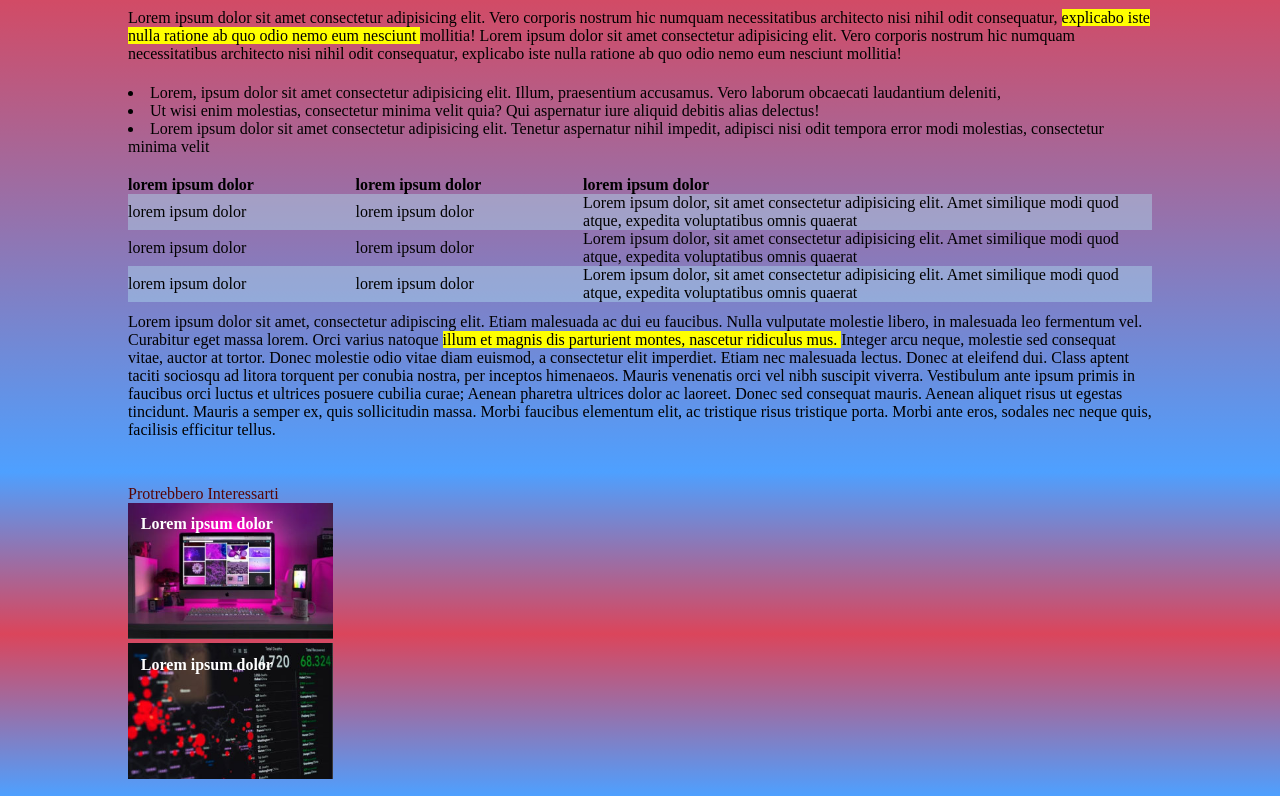
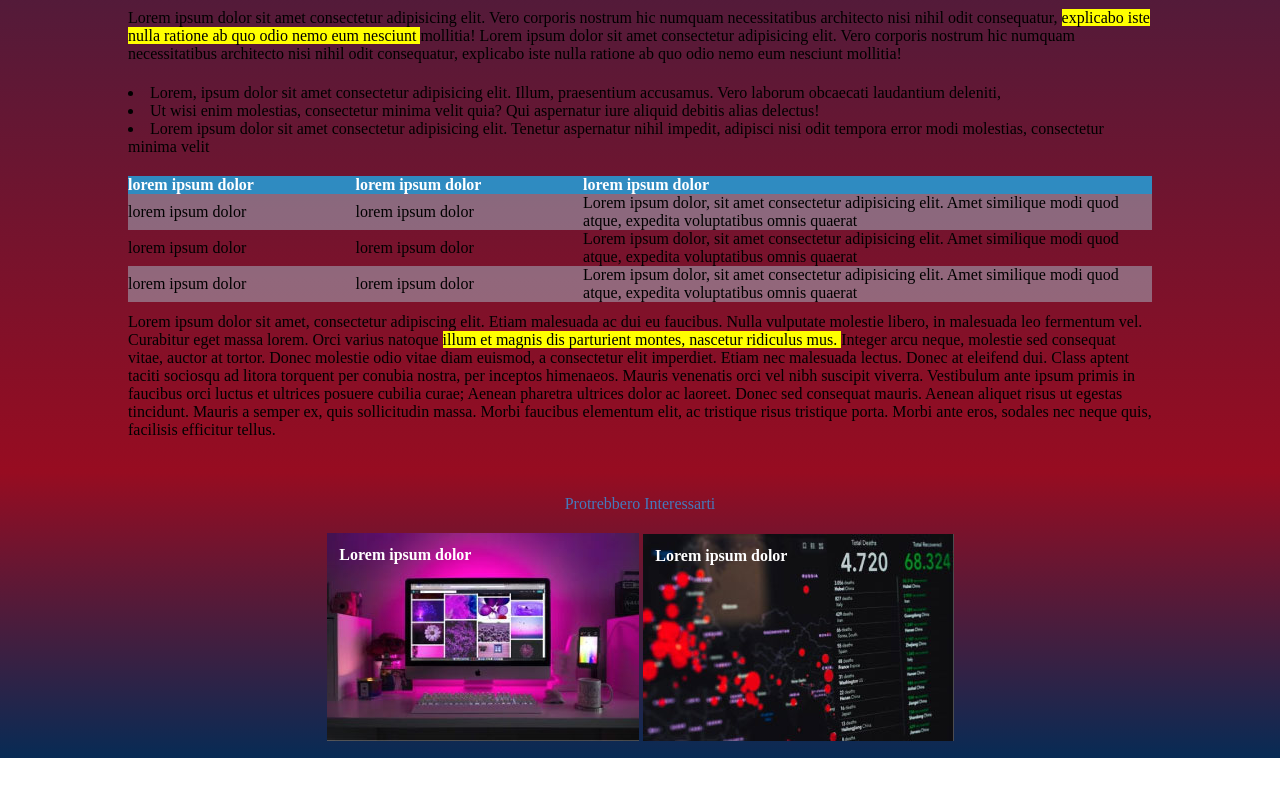
Before and after one commit to ManueldG/html-css-booleaner, a website: page index.html in a window 1280 px wide. Shown: the part 637-1433 px from the top of the page. After the commit the page ends 1395 px from the top, so only its background shows below. Drawn offline with Linux system fonts and the light colour scheme.

Commit message:
tema scuro

```diff
--- a/css/reverseT.css
+++ b/css/reverseT.css
@@ -8,7 +8,7 @@ header {
   height: 100px;
   background-size: 30%;
   background-color: #072b55;
-  background-image: url("https://via.placeholder.com/700x350.png?text=PlaceHolders");
+  background-image: url("http://via.placeholder.com/700x350/072b55/000000/?text=PlaceHolder");
   background-attachment: fixed;
 }
 
@@ -32,10 +32,20 @@ h5.trafiletto {
 
 main,
 footer {
-  background-image: linear-gradient(#4ea0ff, #db455b, #4ea0ff);
   margin: auto;
   padding: 1% 10%;
 }
+
+main {
+  background-image: linear-gradient(#072b55, #970c21);
+  }
+
+  footer {
+  background-image: linear-gradient( #970c21, #072b55);
+
+}
+
+
 
 header img {
   position: relative;
@@ -85,8 +95,8 @@ p {
 }
 
 thead {
-  background-color: rgba(32, 169, 229, 0.8)
-  color: white;
+  background-color: rgba(32, 169, 229, 0.8);
+  color:white;
 }
 
 tr.evidenziato {
@@ -96,14 +106,23 @@ tr.evidenziato {
 
 /*#####FOOTER######*/
 footer {
-  color:     #550505;
+  color:     #4679bb;
   position: relative;
+  text-align: center;
 }
+
+footer p{
+  display: block;
+}
+
 .watermark {
+  display: inline-block;
+  content: ''; /*mi dava warning perchè usavo una regola vuota*/
 }
 
 .watermark img {
-  width: 20%;
+  display: inline-block;
+  width: 100%;
 }
 .watermark div {
   font-weight: 600;
--- a/index.html
+++ b/index.html
@@ -5,7 +5,8 @@
     <meta name="viewport" content="width=device-width, initial-scale=1.0" />
     <meta http-equiv="X-UA-Compatible" content="ie=edge" />
     <!--<link rel="stylesheet" href="./css/style.css" />-->
-    <link rel="stylesheet" href="./css/style2.css" />
+    <!--<link rel="stylesheet" href="./css/style2.css" />-->
+    <link rel="stylesheet" href="./css/reverseT.css">
 
     <link rel="shortcut icon" href="img/favicon.ico" type="image/x-icon" />
     <title>/html-css-booleaner</title>
@@ -126,7 +127,7 @@
       </p>
     </main>
     <footer>
-      Protrebbero Interessarti
+      <p>Protrebbero Interessarti</p>
 
       <div class="watermark">
         <a href="#">
```
